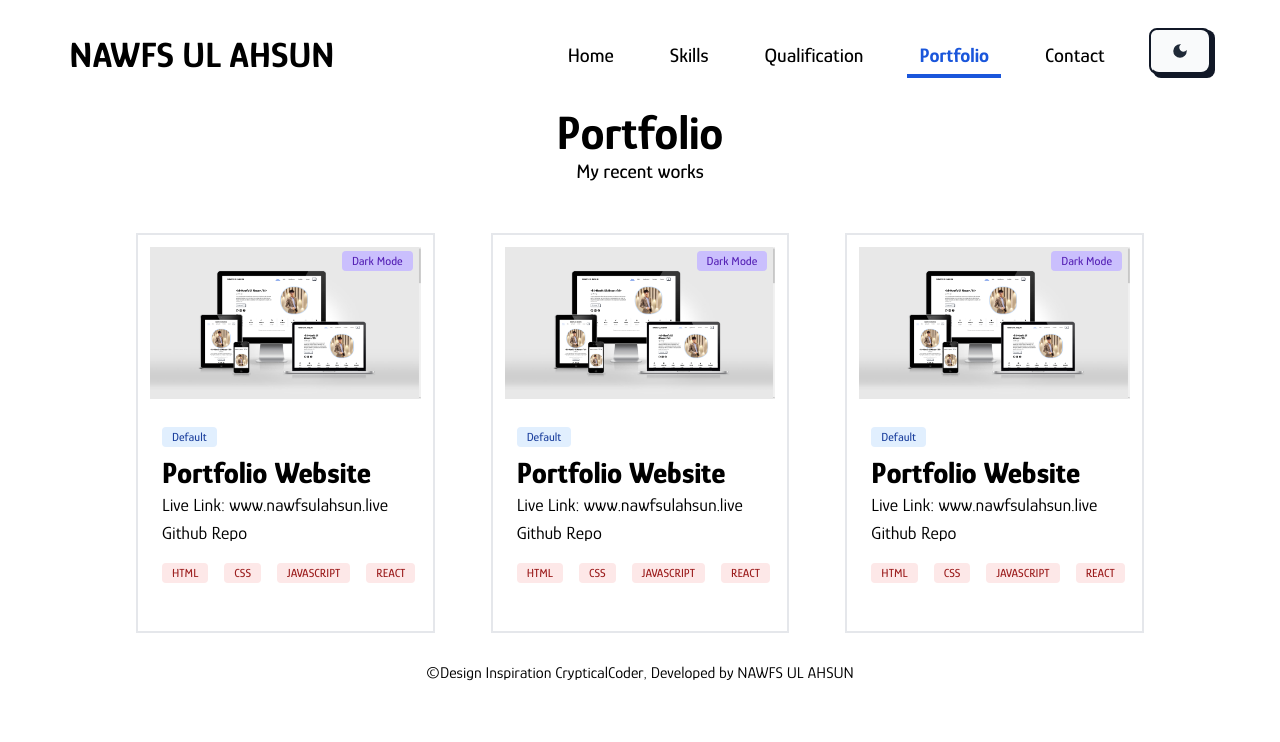
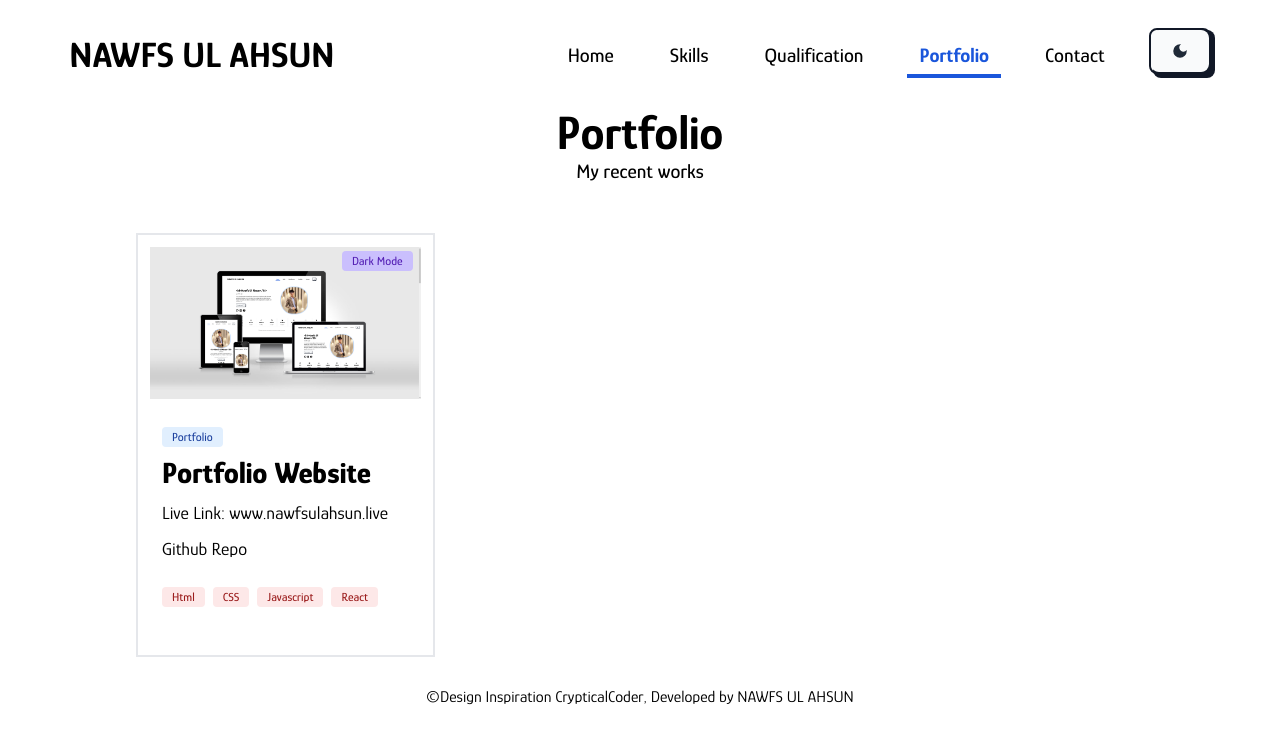
Before and after one commit to nawfs254/nawfs-ul-ahsun, a React (Vite) app: page /portfolio in a window 1280 px wide. Shown: the top 742 px of the page. Built offline with nearby package versions, Linux system fonts and the light colour scheme.

Commit message:
added README.md

```diff
--- a/src/components/Card.jsx
+++ b/src/components/Card.jsx
@@ -13,21 +13,21 @@ const Card = () => {
     return (
 
 
-        <div className="dark:text-white border-2 p-3 m-2 relative">
+        <div className="dark:text-white border-2 p-3 m-2 relative animate__animated animate__flipInX">
             <img src={isClicked ?  portfolioDark : portfolioLight} alt="" className=" md:w-full" />
 
             <div onClick={handleToggle} className="absolute top-2 right-3 w-fit bg-purple-300 text-purple-800 text-xs font-medium me-2 px-2.5 py-0.5 my-2 rounded dark:bg-purple-900 dark:text-purple-300 cursor-pointer">
                 {isClicked ? "Light mode" : "Dark Mode"}
             </div>
 
-            <div className="my-2 p-3">
-                <div className="w-fit bg-blue-100 text-blue-800 text-xs font-medium me-2 px-2.5 py-0.5 my-2 rounded dark:bg-blue-900 dark:text-blue-300 ">Default</div>
+            <div className="my-2 p-3 space-y-2">
+                <div className="w-fit bg-blue-100 text-blue-800 text-xs font-medium me-2 px-2.5 py-0.5 my-2 rounded dark:bg-blue-900 dark:text-blue-300 ">Portfolio</div>
                 <h3 className="text-3xl font-extrabold">Portfolio Website</h3>
                 <p className="text-base md:text-lg">Live Link: <Link to="https://www.nawfsulahsun.live/" className="hover:underline hover:font-medium transition">www.nawfsulahsun.live</Link></p>
 
                 <p className="text-base md:text-lg"><Link to="https://github.com/nawfs254/nawfs-ul-ahsun" target="_blank" className="hover:underline hover:font-medium transition">Github Repo</Link></p>
 
-                <div className="flex gap-2 uppercase">
+                <div className="flex flex-wrap">
                     <div className="bg-red-100 text-red-800 text-xs font-medium me-2 px-2.5 py-0.5 rounded dark:bg-red-900 dark:text-red-300 my-4 w-fit">Html</div>
                     <div className="bg-red-100 text-red-800 text-xs font-medium me-2 px-2.5 py-0.5 rounded dark:bg-red-900 dark:text-red-300 my-4 w-fit">CSS</div>
                     <div className="bg-red-100 text-red-800 text-xs font-medium me-2 px-2.5 py-0.5 rounded dark:bg-red-900 dark:text-red-300 my-4 w-fit">Javascript</div>
--- a/src/pages/Portfolio.jsx
+++ b/src/pages/Portfolio.jsx
@@ -8,8 +8,6 @@ const Portfolio = () => {
 
             <div className="grid grid-cols-1 md:grid-cols-2 lg:grid-cols-3 w-full md:11/12 lg:w-4/5 md:mx-auto gap-5 md:gap-10">
                 <Card></Card>
-                <Card></Card>
-                <Card></Card>
             </div>
         </div>
     );
```
Also changed, not shown: 1 other file (tests, documents, lock files or other folders).
